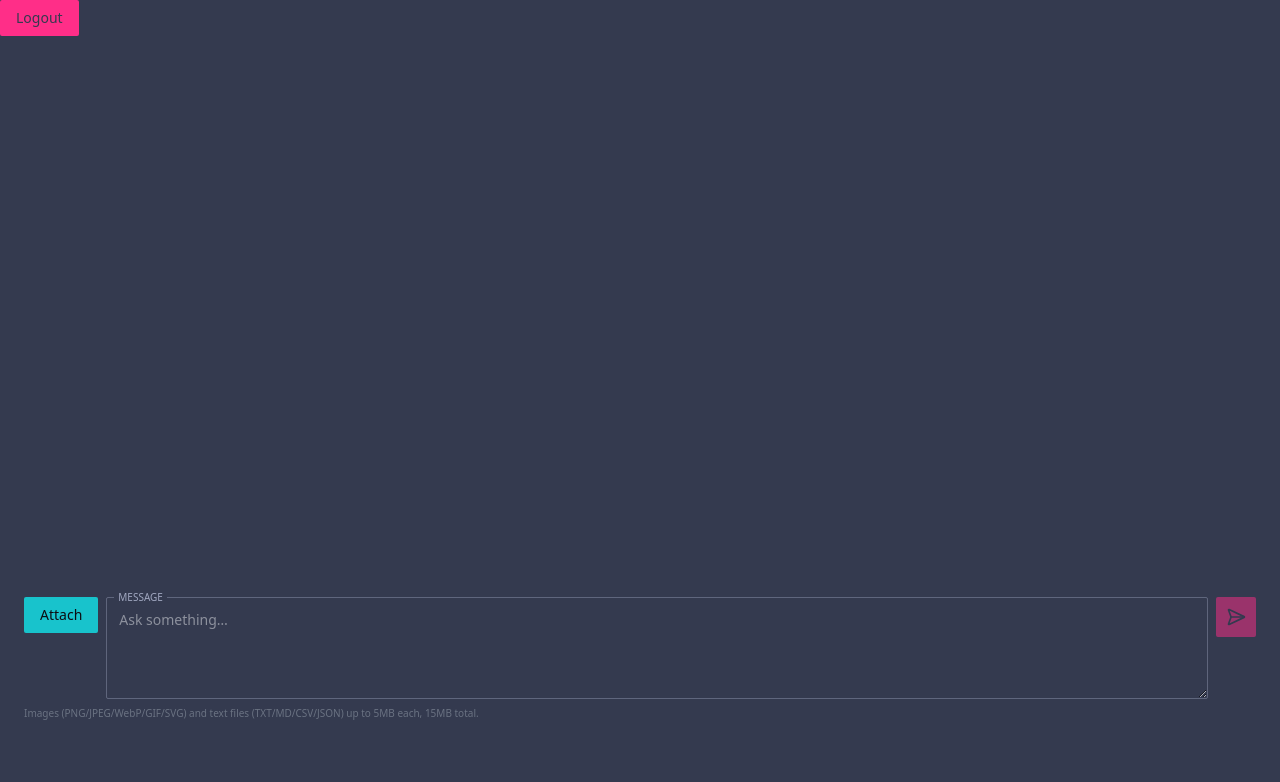
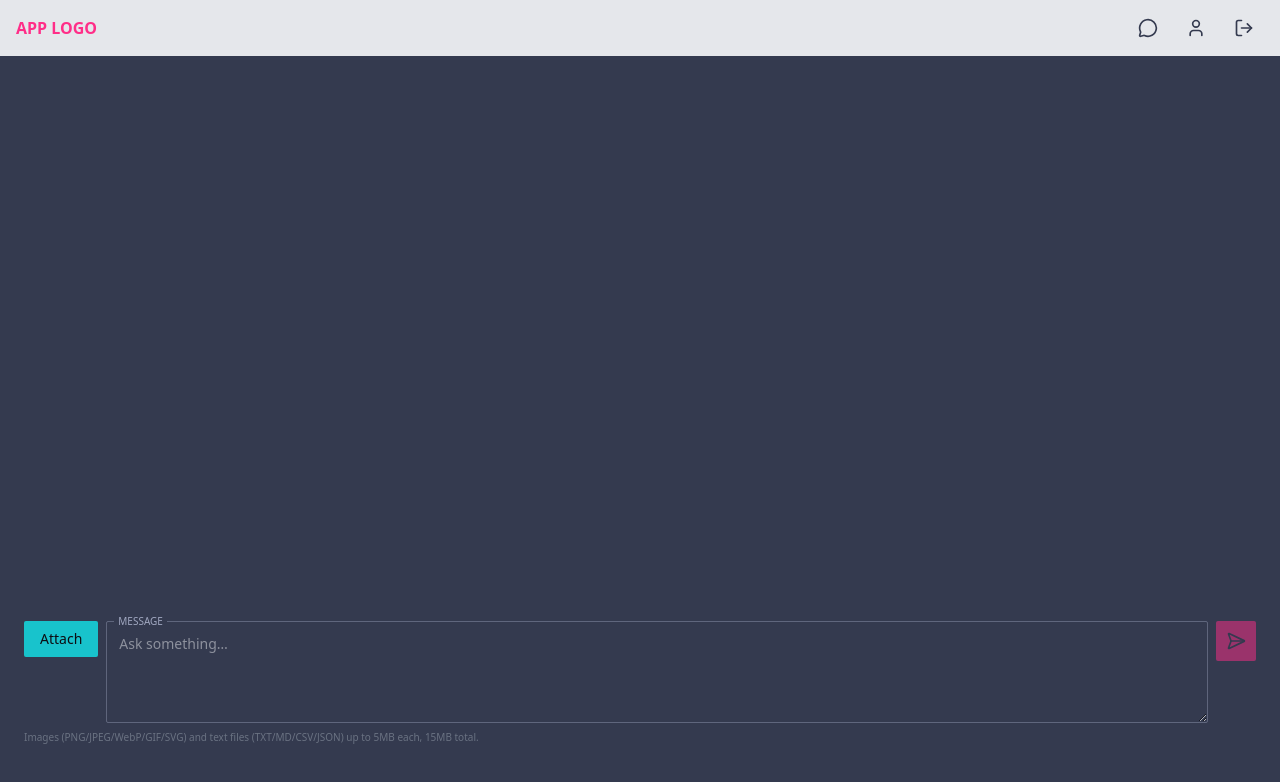
Before and after one commit to basia-borkowska/ai-chat-app, a Next.js app: page /chat in a window 1280 px wide. Shown: the top 782 px of the page. Built offline with nearby package versions, Linux system fonts and the light colour scheme.

Commit message:
Add navbar

```diff
--- a/src/app/(main)/layout.tsx
+++ b/src/app/(main)/layout.tsx
@@ -1,14 +1,13 @@
 import { ReactNode } from "react";
-import { logout } from "./logoutAction";
-import { Button } from "@/components/ui/atoms/Button";
+import { Navbar } from "@/components/ui/molecules/Navbar";
 
 export default function MainLayout({ children }: { children: ReactNode }) {
   return (
-    <div className="flex flex-col gap-3">
-      <form action={logout}>
-        <Button>Logout</Button>
-      </form>
-      {children}
+    <div className="flex flex-col h-screen">
+      <Navbar />
+      <main className="flex-1 overflow-y-auto my-4 mx-auto w-full max-w-7xl">
+        {children}
+      </main>
     </div>
   );
 }
--- a/src/components/ui/molecules/MessageBubble.tsx
+++ b/src/components/ui/molecules/MessageBubble.tsx
@@ -34,7 +34,7 @@ export default function MessageBubble({
         className={cn(
           "max-w-[80%] rounded-lg px-3 py-2 text-sm",
           {
-            "bg-accent text-light rounded-br-none": isUser,
+            "bg-dark text-light rounded-br-none": isUser,
             "bg-light-muted text-dark rounded-bl-none": !isUser,
           },
           className
--- /dev/null
+++ b/src/components/ui/molecules/Navbar.tsx
@@ -0,0 +1,46 @@
+"use client";
+
+import * as React from "react";
+import { useRouter } from "next/navigation";
+import { IconButton } from "@/components/ui/atoms/IconButton";
+import { MessageCircle, User, LogOut } from "lucide-react";
+import { logout } from "@/actions/auth";
+
+export function Navbar() {
+  const router = useRouter();
+
+  const navItems = [
+    { label: "Chat", icon: <MessageCircle />, href: "/chat" },
+    { label: "Profile", icon: <User />, href: "/profile" },
+  ];
+
+  return (
+    <nav className="flex items-center justify-between bg-light px-4 py-2">
+      <div className="text-accent uppercase font-bold">App logo</div>
+      <div className="flex items-center gap-2">
+        {navItems.map(({ label, icon, href }) => (
+          <IconButton
+            key={href}
+            srLabel={label}
+            onClick={() => router.push(href)}
+            variant="ghost"
+            className="text-dark-secondary hover:text-dark-secondary/50"
+          >
+            {icon}
+          </IconButton>
+        ))}
+
+        <form action={logout}>
+          <IconButton
+            srLabel="Logout"
+            variant="ghost"
+            className="text-dark-secondary hover:text-dark-secondary/50"
+            type="submit"
+          >
+            <LogOut />
+          </IconButton>
+        </form>
+      </div>
+    </nav>
+  );
+}
```
Also changed, not shown: src/actions/auth.ts (renamed from src/app/(main)/logoutAction.ts).
